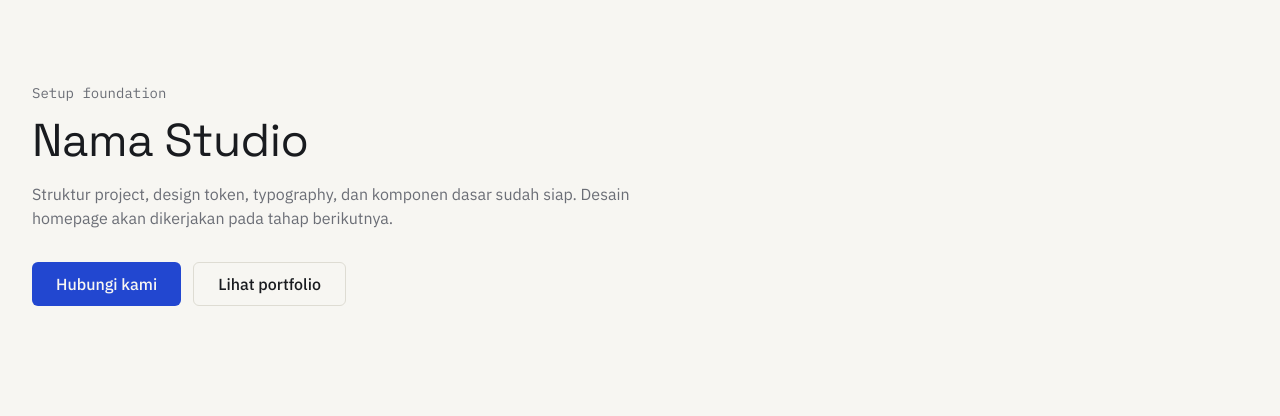
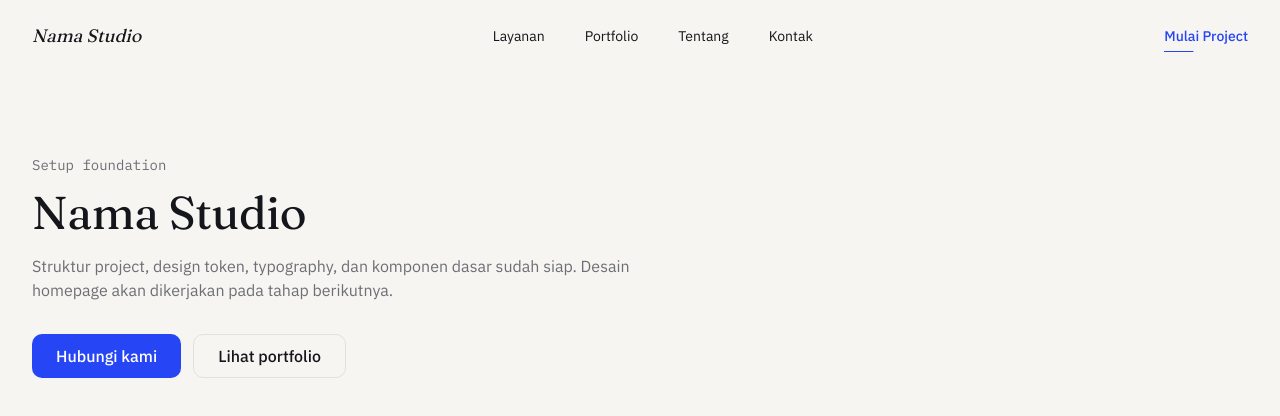
Before and after one commit to naufaldzakwannn/webstudio, a Next.js app: page / in a window 1280 px wide. Shown: the top 416 px of the page. Built offline with nearby package versions, Linux system fonts and the light colour scheme.

Commit message:
Added Navbar

```diff
--- a/app/globals.css
+++ b/app/globals.css
@@ -5,22 +5,32 @@
    Ubah di sini, efeknya menyebar ke seluruh aplikasi lewat Tailwind utility.
    ========================================================================== */
 :root {
-  /* Warna inti (light mode — satu-satunya mode untuk tahap ini) */
-  --background: #f7f6f2; /* latar halaman: paper, hangat, bukan putih polos */
-  --surface: #ffffff; /* latar kartu/panel: sedikit lebih terang dari background */
-  --foreground: #191b1f; /* teks utama: near-black, bukan hitam pekat */
-  --muted: #6b6e76; /* teks sekunder/caption/metadata */
-  --accent: #2247d0; /* aksi utama, tautan, fokus — "blueprint blue" */
-  --accent-foreground: #f7f6f2; /* teks di atas permukaan --accent */
-  --border: #dedcd3; /* garis pembatas tipis, hairline */
+  /* Warna inti — disamakan dengan dokumen art direction (light mode saja untuk tahap ini) */
+  --background: #f6f5f1; /* latar halaman: paper, hangat, bukan putih polos */
+  --surface: #fcfbf8; /* latar kartu/panel: sedikit lebih terang dari background */
+  --foreground: #15161b; /* teks utama: near-black, bukan hitam pekat */
+  --muted: #6e6f76; /* teks sekunder/caption/metadata */
+  --accent: #2645f5; /* satu-satunya aksen kuat: tautan aktif, CTA, fokus */
+  --accent-ink: #0f1f99; /* accent state hover/pressed — lebih gelap, bukan lebih terang */
+  --accent-foreground: #ffffff; /* teks di atas permukaan --accent */
+  --border: #e4e1d8; /* garis pembatas tipis, hairline */
 
-  /* Radius dasar (sudut tajam-terkontrol, bukan rounded-2xl generik) */
+  /* Radius dasar (moderat — bukan rounded-2xl generik, bukan juga 0 di semua sisi) */
   --radius-sm: 0.25rem;
-  --radius-md: 0.375rem;
-  --radius-lg: 0.625rem;
+  --radius-md: 0.625rem;
+  --radius-lg: 1rem;
 
   /* Ritme vertikal antar section, fluid mengikuti lebar viewport */
   --space-section-y: clamp(3rem, 2rem + 4vw, 6rem);
+
+  /* Tinggi navbar fixed — konstan di semua state scroll agar tidak ada layout shift */
+  --nav-h: 4.5rem;
+}
+
+@media (max-width: 40rem) {
+  :root {
+    --nav-h: 3.75rem;
+  }
 }
 
 /* ==========================================================================
@@ -35,10 +45,11 @@
   --color-foreground: var(--foreground);
   --color-muted: var(--muted);
   --color-accent: var(--accent);
+  --color-accent-ink: var(--accent-ink);
   --color-accent-foreground: var(--accent-foreground);
   --color-border: var(--border);
 
-  --font-display: var(--font-space-grotesk), ui-sans-serif, sans-serif;
+  --font-display: var(--font-fraunces), Georgia, serif;
   --font-body: var(--font-ibm-plex-sans), ui-sans-serif, sans-serif;
   --font-mono: var(--font-ibm-plex-mono), ui-monospace, monospace;
 
--- a/app/layout.tsx
+++ b/app/layout.tsx
@@ -1,10 +1,13 @@
 import type { Metadata } from "next";
-import { Space_Grotesk, IBM_Plex_Sans, IBM_Plex_Mono } from "next/font/google";
+import { Fraunces, IBM_Plex_Sans, IBM_Plex_Mono } from "next/font/google";
+import { Navbar } from "@/components/layout/Navbar";
 import "./globals.css";
 
-const spaceGrotesk = Space_Grotesk({
+const fraunces = Fraunces({
   subsets: ["latin"],
-  variable: "--font-space-grotesk",
+  style: ["normal", "italic"],
+  weight: ["400", "500", "600"],
+  variable: "--font-fraunces",
   display: "swap",
 });
 
@@ -36,8 +39,11 @@ export default function RootLayout({
   children: React.ReactNode;
 }>) {
   return (
-    <html lang="id" className={`${spaceGrotesk.variable} ${ibmPlexSans.variable} ${ibmPlexMono.variable}`}>
-      <body>{children}</body>
+    <html lang="id" className={`${fraunces.variable} ${ibmPlexSans.variable} ${ibmPlexMono.variable}`}>
+      <body>
+        <Navbar />
+        <main className="pt-(--nav-h)">{children}</main>
+      </body>
     </html>
   );
 }
--- /dev/null
+++ b/components/layout/Navbar.tsx
@@ -0,0 +1,225 @@
+"use client";
+
+import Link from "next/link";
+import { usePathname } from "next/navigation";
+import { useEffect, useRef, useState } from "react";
+import { navItems, siteConfig } from "@/lib/data/site";
+import { cn } from "@/lib/utils/cn";
+
+/**
+ * Navbar — fixed, minimal, editorial.
+ *
+ * Desain sengaja menghindari pola "SaaS template": tidak ada logo dalam
+ * kotak/pill, tidak ada tombol CTA solid besar, tidak ada bar dengan
+ * border/shadow permanen. Nav transparan di atas hero, dan hanya
+ * mendapat latar + garis tipis (hairline) setelah halaman di-scroll.
+ *
+ * Client Component karena butuh: posisi scroll (untuk state visual),
+ * state buka/tutup menu mobile, dan deteksi route aktif.
+ */
+export function Navbar() {
+  const pathname = usePathname();
+  const [scrolled, setScrolled] = useState(false);
+  const [open, setOpen] = useState(false);
+
+  const panelRef = useRef<HTMLDivElement>(null);
+  const toggleRef = useRef<HTMLButtonElement>(null);
+  const firstLinkRef = useRef<HTMLAnchorElement>(null);
+
+  // Ubah tampilan navbar berdasarkan posisi scroll. Hanya background,
+  // border, dan blur yang berubah — TINGGI navbar tetap konstan
+  // (--nav-h), jadi transisi ini tidak pernah menggeser layout.
+  useEffect(() => {
+    const onScroll = () => setScrolled(window.scrollY > 8);
+    onScroll();
+    window.addEventListener("scroll", onScroll, { passive: true });
+    return () => window.removeEventListener("scroll", onScroll);
+  }, []);
+
+  // Tutup menu mobile otomatis setiap kali pindah halaman.
+  useEffect(() => {
+    setOpen(false);
+  }, [pathname]);
+
+  // Saat menu mobile terbuka: kunci scroll body & pindahkan fokus ke
+  // dalam panel. Saat ditutup: kembalikan scroll seperti semula.
+  useEffect(() => {
+    if (open) {
+      document.body.style.overflow = "hidden";
+      firstLinkRef.current?.focus();
+    } else {
+      document.body.style.overflow = "";
+    }
+    return () => {
+      document.body.style.overflow = "";
+    };
+  }, [open]);
+
+  // Esc untuk menutup + focus trap sederhana di dalam panel mobile,
+  // supaya navigasi keyboard tidak "bocor" ke konten di belakangnya.
+  useEffect(() => {
+    if (!open) return;
+
+    function onKeyDown(e: KeyboardEvent) {
+      if (e.key === "Escape") {
+        setOpen(false);
+        toggleRef.current?.focus();
+        return;
+      }
+      if (e.key !== "Tab" || !panelRef.current) return;
+
+      const focusables = panelRef.current.querySelectorAll<HTMLElement>(
+        'a[href], button:not([disabled])',
+      );
+      if (focusables.length === 0) return;
+
+      const first = focusables[0];
+      const last = focusables[focusables.length - 1];
+
+      if (e.shiftKey && document.activeElement === first) {
+        e.preventDefault();
+        last.focus();
+      } else if (!e.shiftKey && document.activeElement === last) {
+        e.preventDefault();
+        first.focus();
+      }
+    }
+
+    document.addEventListener("keydown", onKeyDown);
+    return () => document.removeEventListener("keydown", onKeyDown);
+  }, [open]);
+
+  return (
+    <header
+      className={cn(
+        "fixed inset-x-0 top-0 z-50 h-(--nav-h)",
+        "transition-[background-color,border-color] duration-300 ease-out",
+        scrolled
+          ? "border-b border-border bg-background/90 backdrop-blur-sm"
+          : "border-b border-transparent bg-transparent",
+      )}
+    >
+      <div className="mx-auto flex h-full max-w-7xl items-center justify-between px-4 sm:px-6 lg:px-8">
+        {/* Brand — wordmark serif italic, tanpa kotak/badge */}
+        <Link
+          href="/"
+          className="font-display text-lg italic text-foreground transition-opacity duration-200 hover:opacity-70"
+        >
+          {siteConfig.name}
+        </Link>
+
+        {/* Nav desktop — sedikit item, spacing lega, underline saja saat hover/aktif */}
+        <nav aria-label="Navigasi utama" className="hidden items-center gap-10 md:flex">
+          {navItems.map((item) => {
+            const active = pathname === item.href;
+            return (
+              <Link
+                key={item.href}
+                href={item.href}
+                aria-current={active ? "page" : undefined}
+                className={cn(
+                  "group relative py-1 text-sm text-foreground transition-colors duration-200",
+                  active && "text-accent",
+                )}
+              >
+                {item.label}
+                <span
+                  aria-hidden="true"
+                  className={cn(
+                    "absolute -bottom-0.5 left-0 h-px w-full origin-left scale-x-0 bg-accent transition-transform duration-300 ease-out group-hover:scale-x-100",
+                    active && "scale-x-100",
+                  )}
+                />
+              </Link>
+            );
+          })}
+        </nav>
+
+        <div className="flex items-center gap-5">
+          {/* CTA — tautan teks beraksen, bukan tombol solid besar */}
+          <Link
+            href="/contact"
+            className="group relative hidden py-1 text-sm font-medium text-accent md:inline-flex md:items-center"
+          >
+            Mulai Project
+            <span
+              aria-hidden="true"
+              className="absolute -bottom-0.5 left-0 h-px w-full origin-left scale-x-[0.35] bg-accent transition-transform duration-300 ease-out group-hover:scale-x-100"
+            />
+          </Link>
+
+          {/* Toggle mobile — dua garis → silang, murni CSS transform */}
+          <button
+            ref={toggleRef}
+            type="button"
+            onClick={() => setOpen((v) => !v)}
+            aria-expanded={open}
+            aria-controls="mobile-menu"
+            aria-label={open ? "Tutup menu" : "Buka menu"}
+            className="-mr-2 flex h-10 w-10 items-center justify-center md:hidden"
+          >
+            <span className="relative block h-3.5 w-5">
+              <span
+                className={cn(
+                  "absolute left-0 top-0 h-px w-full bg-foreground transition-transform duration-300 ease-out",
+                  open && "translate-y-[7px] rotate-45",
+                )}
+              />
+              <span
+                className={cn(
+                  "absolute left-0 bottom-0 h-px w-full bg-foreground transition-transform duration-300 ease-out",
+                  open && "-translate-y-[7px] -rotate-45",
+                )}
+              />
+            </span>
+          </button>
+        </div>
+      </div>
+
+      {/* Menu mobile — panel penuh layar sederhana, bukan sidebar dashboard.
+          Disembunyikan lewat opacity+translate (bukan display:none) agar
+          transisinya halus; `inert` melepas fokus & AT saat tertutup. */}
+      <div
+        id="mobile-menu"
+        ref={panelRef}
+        role="dialog"
+        aria-modal="true"
+        aria-label="Menu navigasi"
+        inert={!open}
+        className={cn(
+          "fixed inset-x-0 top-(--nav-h) bottom-0 flex flex-col justify-between",
+          "bg-background px-6 pb-10 pt-8 md:hidden",
+          "transition-[opacity,transform] duration-300 ease-out",
+          open ? "translate-y-0 opacity-100" : "-translate-y-3 opacity-0",
+        )}
+      >
+        <nav aria-label="Navigasi mobile" className="flex flex-col">
+          {navItems.map((item, i) => {
+            const active = pathname === item.href;
+            return (
+              <Link
+                key={item.href}
+                href={item.href}
+                ref={i === 0 ? firstLinkRef : undefined}
+                aria-current={active ? "page" : undefined}
+                className={cn(
+                  "border-b border-border py-5 font-display text-3xl italic text-foreground transition-colors duration-200",
+                  active && "text-accent",
+                )}
+              >
+                {item.label}
+              </Link>
+            );
+          })}
+        </nav>
+
+        <Link
+          href="/contact"
+          className="mt-10 inline-flex items-center justify-center rounded-(--radius-md) bg-accent px-6 py-4 text-sm font-medium text-accent-foreground"
+        >
+          Mulai Project
+        </Link>
+      </div>
+    </header>
+  );
+}
```
